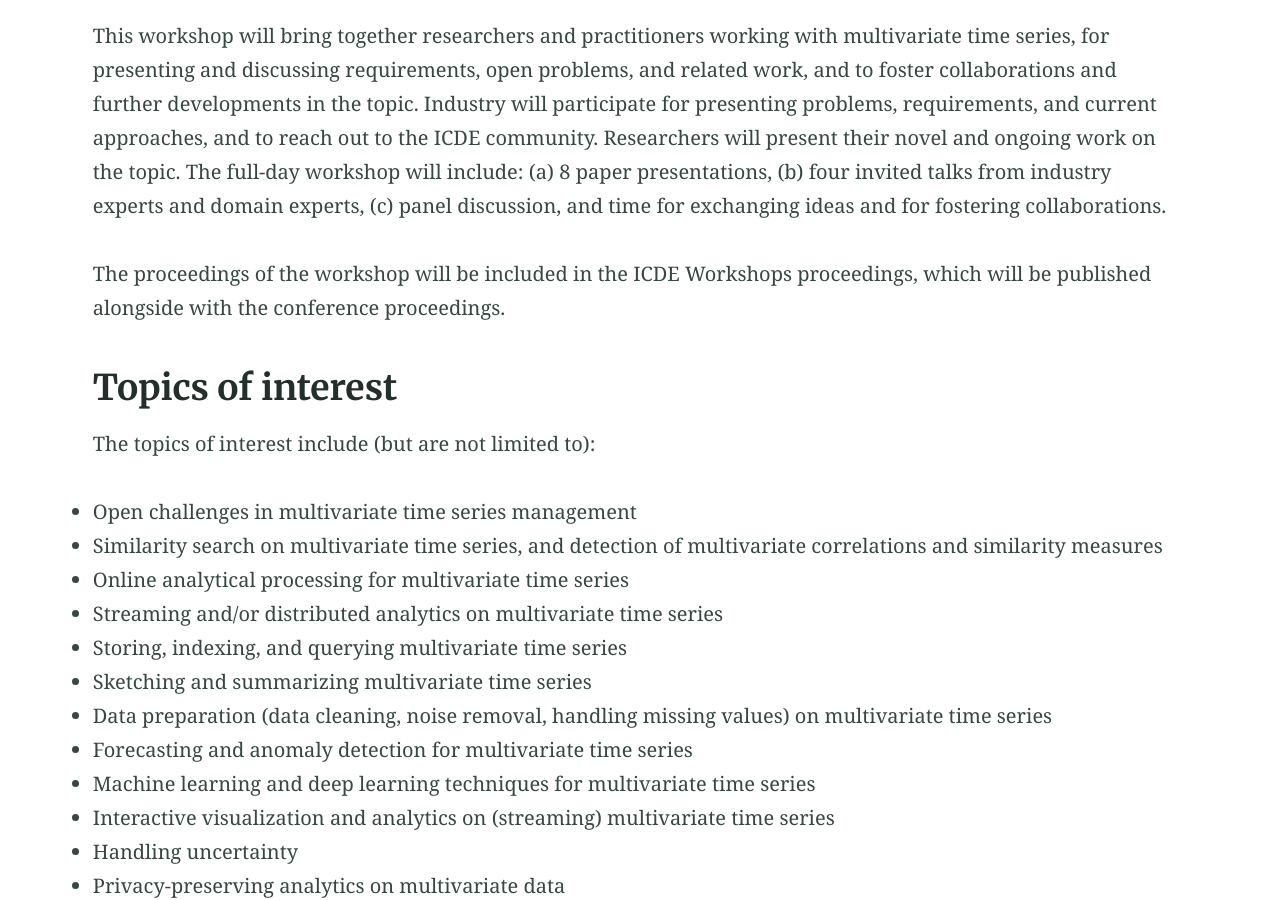
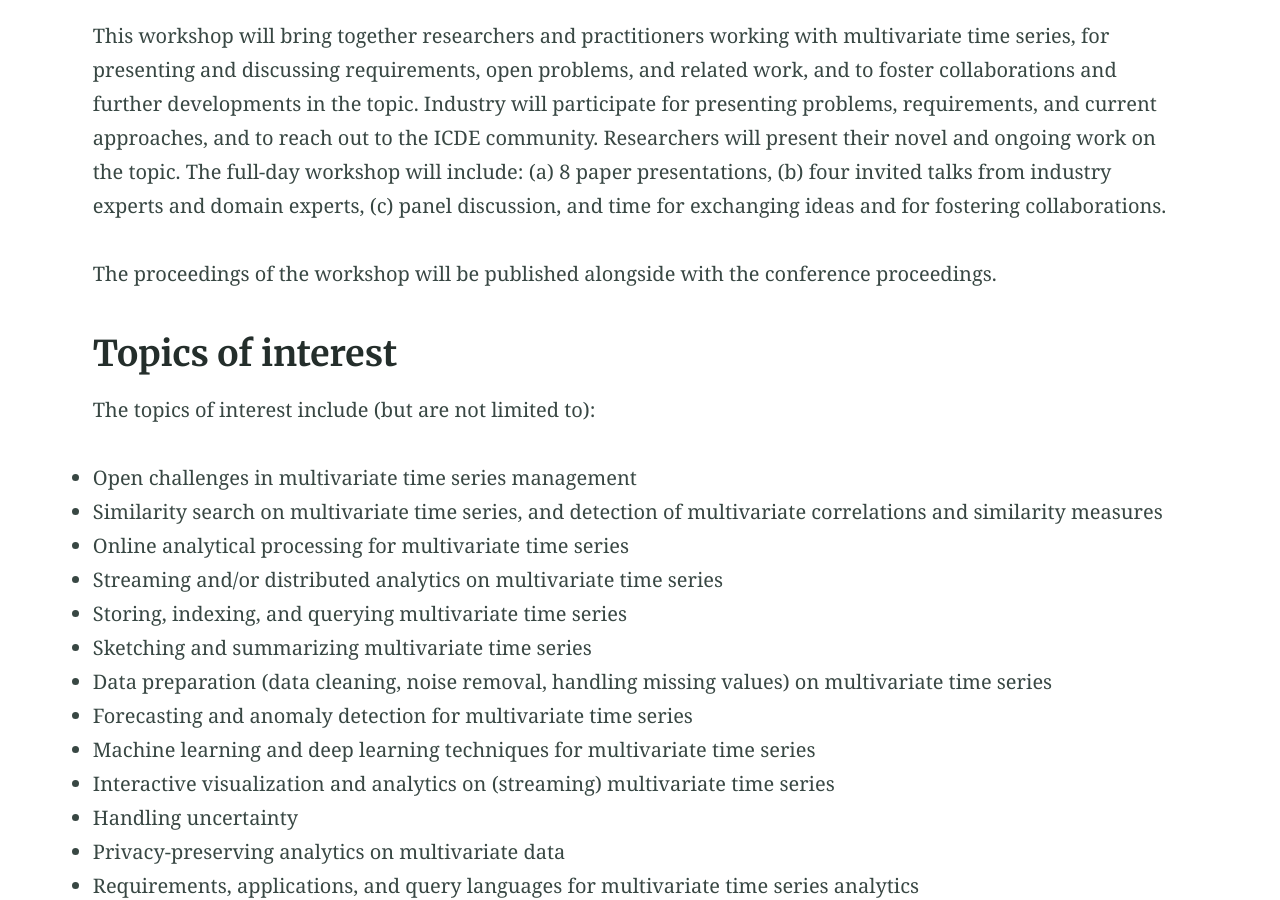
Before and after one commit to multisa2024/multisa2024.icde, a Jekyll site: the page built from index.md, in a window 1280 px wide and 900 px high, scrolled down 917 px. Built offline with Jekyll 4.4.1, drawn with Linux system fonts in a browser that asks for light colours.

Commit message:
Update index.md

```diff
--- a/index.md
+++ b/index.md
@@ -20,7 +20,7 @@ This workshop will bring together researchers and practitioners working with mul
 (b) four invited talks from industry experts and domain experts,
 (c) panel discussion, and time for exchanging ideas and for fostering collaborations.
 
-The proceedings of the workshop will be included in the ICDE Workshops proceedings, which will be published alongside with the conference proceedings.
+The proceedings of the workshop will be published alongside with the conference proceedings.
 
 ## Topics of interest
 The topics of interest include (but are not limited to):
```
